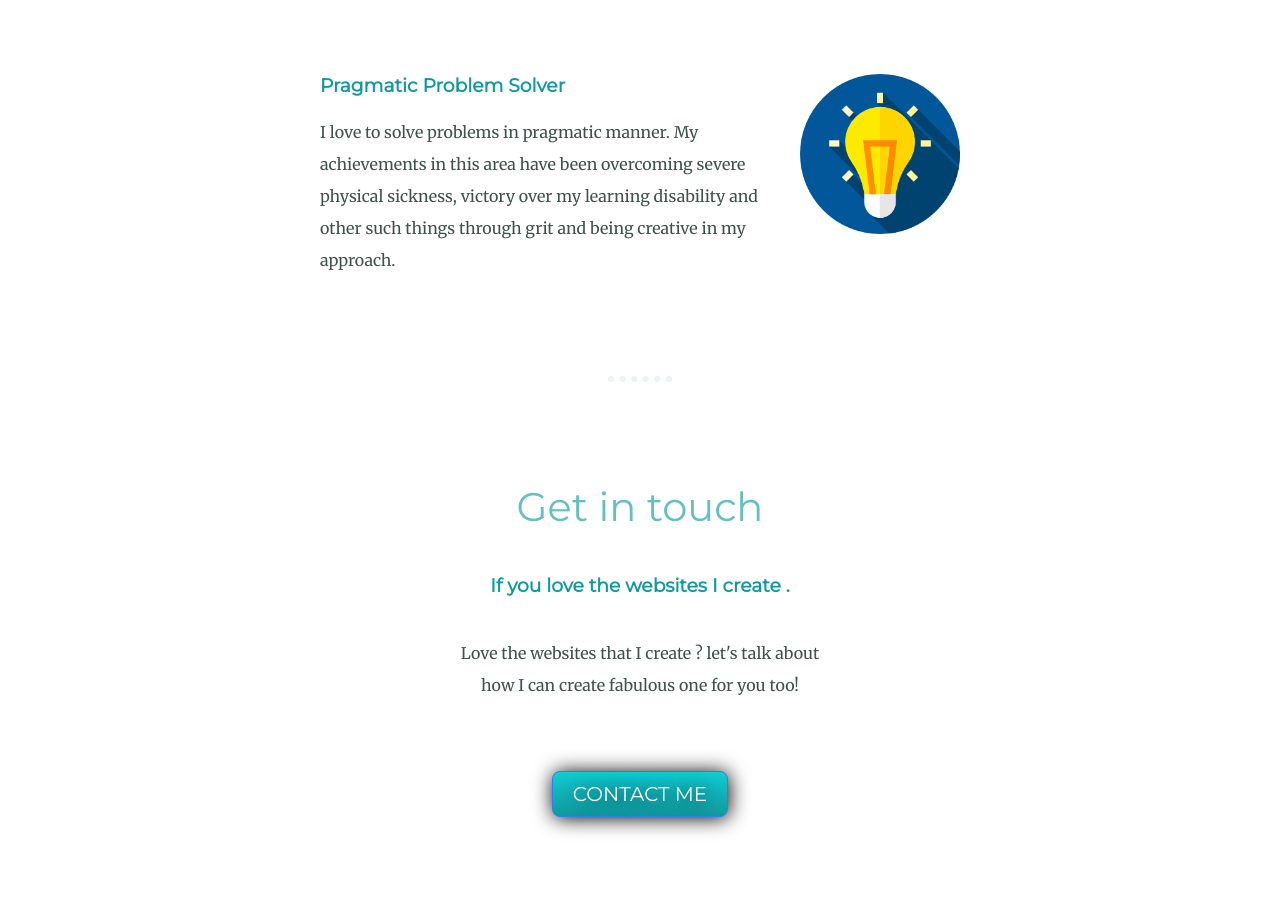
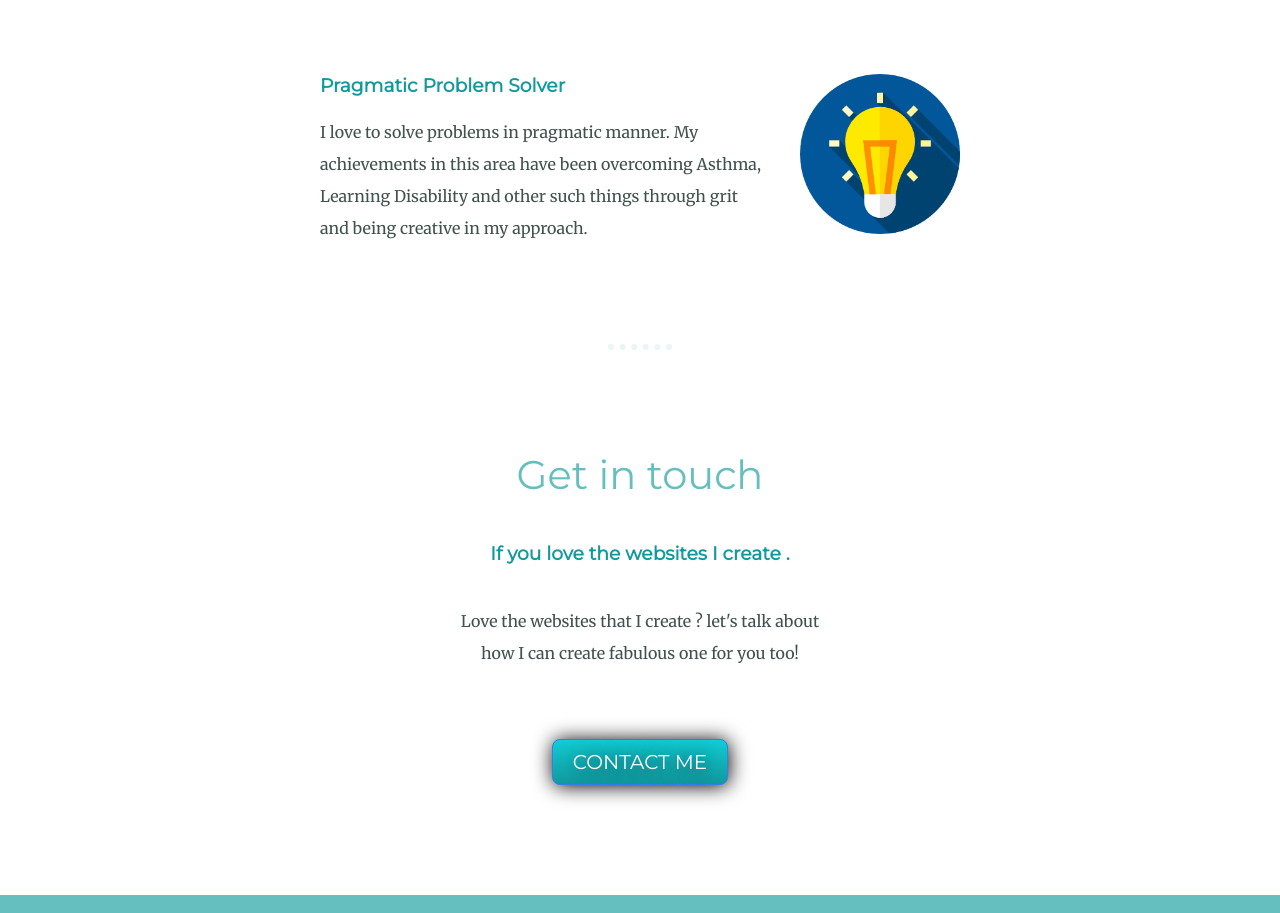
Before and after one commit to AnirudhaPatil-1/website_mocks, a plain HTML site: page css-mysite/index.html in a window 1280 px wide. Shown: the part 1866-2779 px from the top of the page. Drawn offline with Linux system fonts and the light colour scheme.

Commit message:
Finish personal site

```diff
--- a/css-mysite/index.html
+++ b/css-mysite/index.html
@@ -57,9 +57,8 @@
           <h3 class="skill-heading">Pragmatic Problem Solver</h3>
           <p>
             I love to solve problems in pragmatic manner. My achievements in
-            this area have been overcoming severe physical sickness, victory
-            over my learning disability and other such things through grit and
-            being creative in my approach.
+            this area have been overcoming Asthma, Learning Disability and other
+            such things through grit and being creative in my approach.
           </p>
         </div>
       </div>
```
